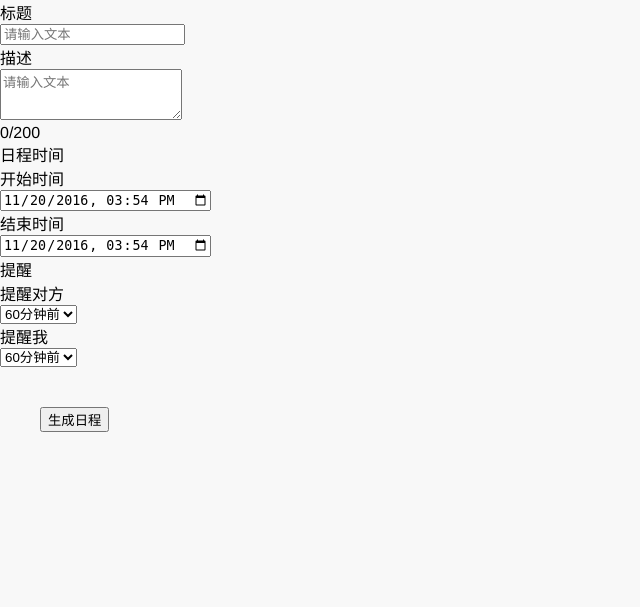
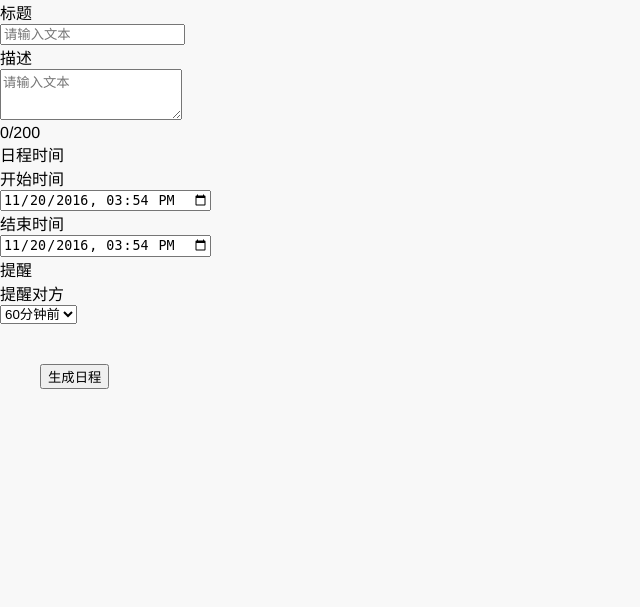
Before and after one commit to ZhangBohan/Hangout, a Django app: template GuppiesWechat/hangout/templates/hangout/edit.html in a window 1280 px wide. Shown: the top 607 px of the page, without its empty margins (0-640 px from the left). Run offline with Django 3.2, Linux system fonts and the light colour scheme; the template is opened without the code that fills it, so the values that code supplies are empty; some libraries are stand-ins or nearby versions.

Commit message:
干掉提醒我的逻辑
fix #20

```diff
--- a/GuppiesWechat/hangout/forms.py
+++ b/GuppiesWechat/hangout/forms.py
@@ -16,5 +16,5 @@ class ScheduleForm(forms.Form):
 
     started_date = forms.DateTimeField(help_text='开始时间', input_formats=[INPUT_DATE_TIME_FORMAT])
     ended_date = forms.DateTimeField(help_text='结束时间', input_formats=[INPUT_DATE_TIME_FORMAT])
-    notify_me = forms.TypedChoiceField(help_text='提醒我', choices=NOTIFY_CHOICES, coerce=int)
+    # notify_me = forms.TypedChoiceField(help_text='提醒我', choices=NOTIFY_CHOICES, coerce=int)
     notify_other = forms.TypedChoiceField(help_text='提醒别人', choices=NOTIFY_CHOICES, coerce=int)
--- a/GuppiesWechat/hangout/templates/hangout/edit.html
+++ b/GuppiesWechat/hangout/templates/hangout/edit.html
@@ -60,19 +60,6 @@
                     </div>
                     <div class="weui-cell__bd">
                         <select class="weui-select" name="notify_other">
-                            <option value="60">60分钟前</option>
-                            <option value="30">30分钟前</option>
-                            <option value="0">发生时</option>
-                            <option value="">不提醒</option>
-                        </select>
-                    </div>
-                </div>
-                <div class="weui-cell weui-cell_select weui-cell_select-after">
-                    <div class="weui-cell__hd">
-                        <label for="" class="weui-label">提醒我</label>
-                    </div>
-                    <div class="weui-cell__bd">
-                        <select class="weui-select" name="notify_me">
                             <option value="60">60分钟前</option>
                             <option value="30">30分钟前</option>
                             <option value="0">发生时</option>
```
